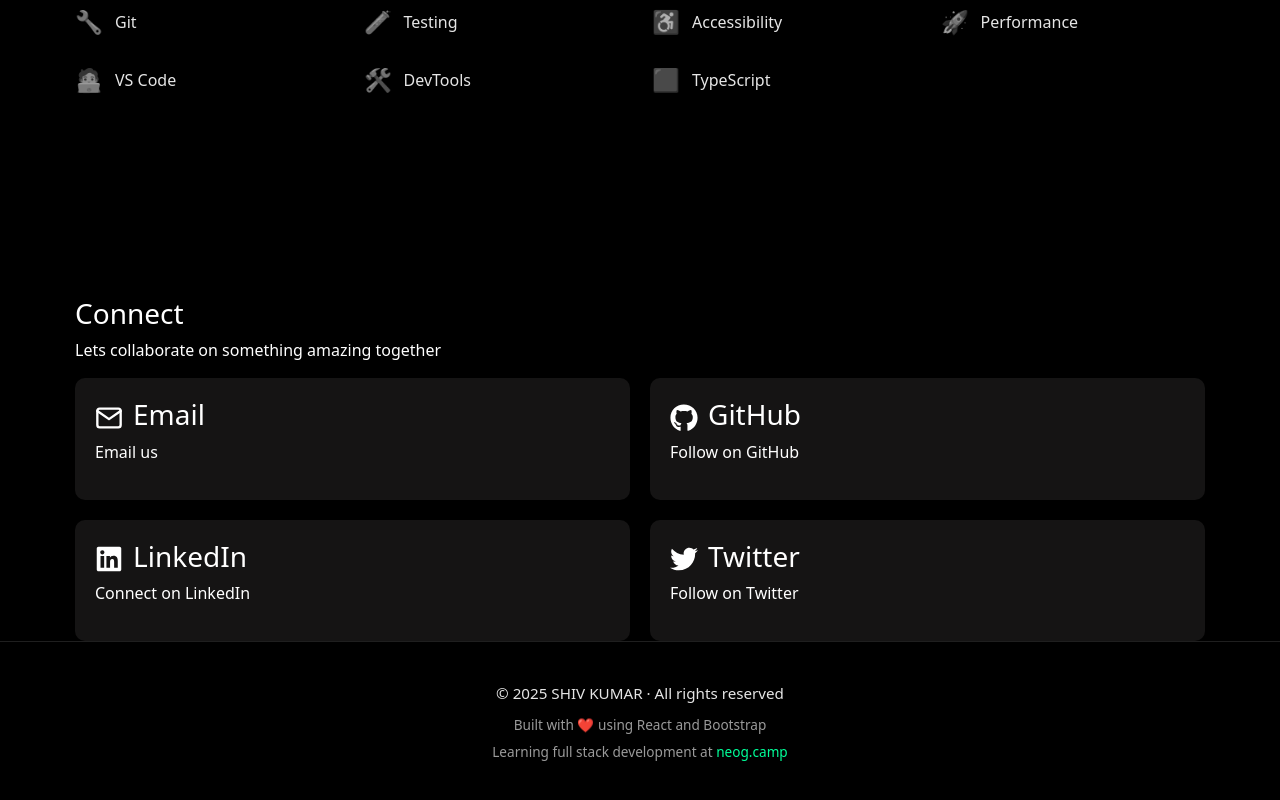
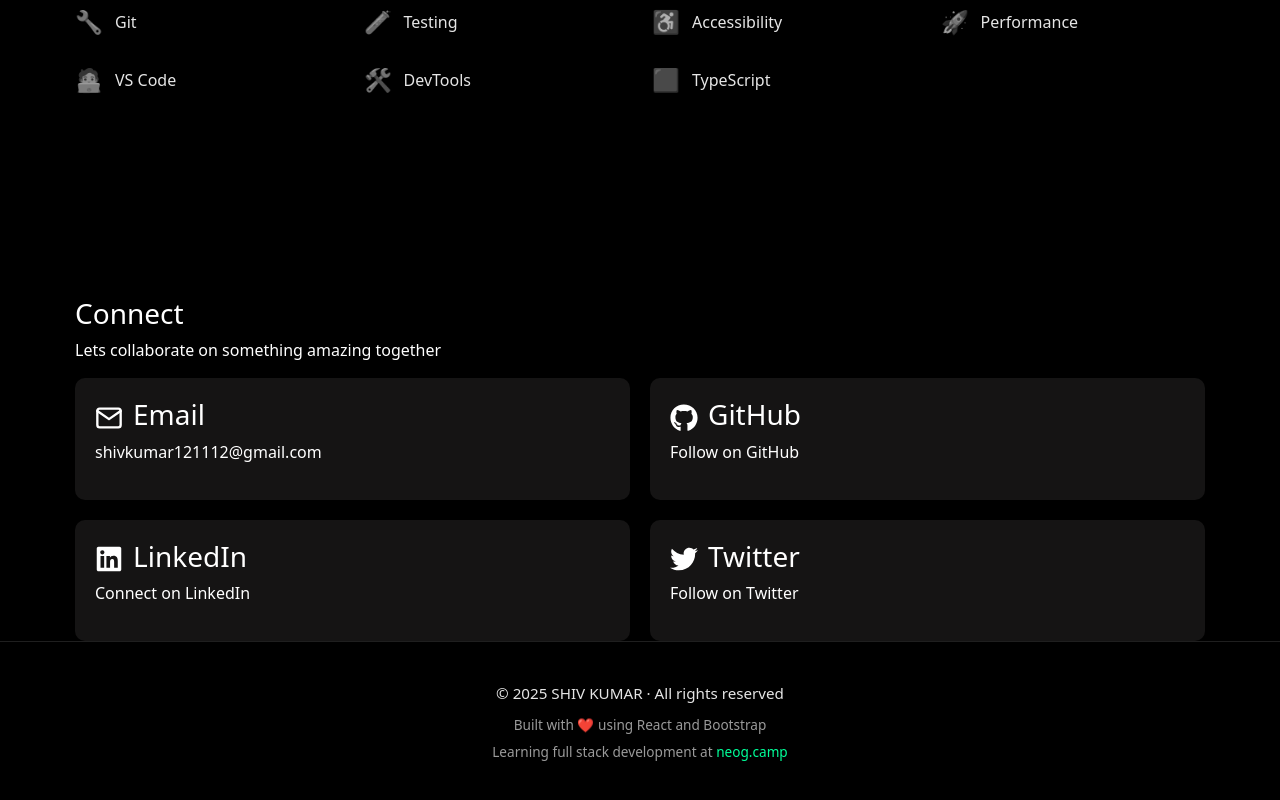
Before and after one commit to shiv-11013/my-portfolio, a React (Vite) app: page / in a window 1280 px wide. Shown: the part 2077-2877 px from the top of the page. Built offline with nearby package versions, Linux system fonts and the light colour scheme.

Commit message:
added Email address

```diff
--- a/src/pages/Contact.jsx
+++ b/src/pages/Contact.jsx
@@ -6,8 +6,8 @@ function Contact() {
     {
       type: "Email",
       icon: <FiMail />,
-      detail: "example@example.com",
-      action: "Email us",
+      detail: "shivkumar121112@gmail.com",
+      action: "shivkumar121112@gmail.com",
     },
     {
       type: "GitHub",
```
